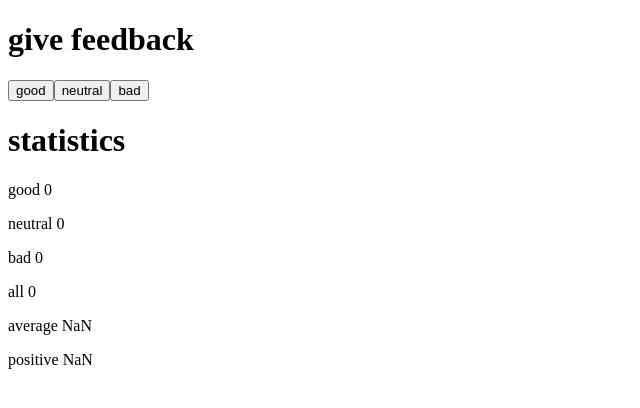
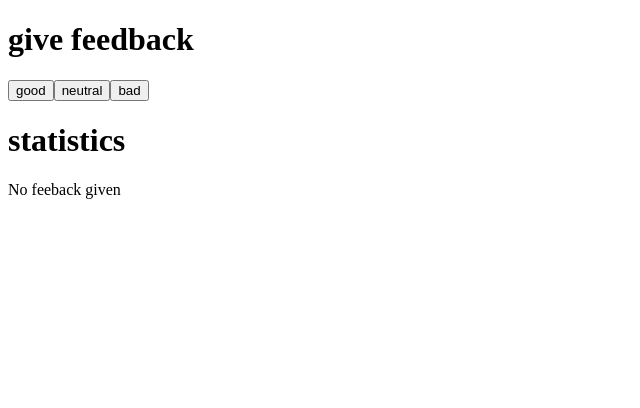
Before and after one commit to PanDav1d/fullstackopen, a React (Vite) app in the folder part1/unicafe/: page / in a window 1280 px wide. Shown: the top 408 px of the page, without its empty margins (0-640 px from the left). Built offline with nearby package versions, Linux system fonts and the light colour scheme.

Commit message:
solve: exercise 1.9

```diff
--- a/part1/unicafe/src/App.jsx
+++ b/part1/unicafe/src/App.jsx
@@ -1,17 +1,24 @@
 import { useState } from "react";
 
 const Statistics = ({ good, neutral, bad }) => {
+  const all = good + neutral + bad;
+  if (all == 0) {
+    return (
+      <>
+        <h1>statistics</h1>
+        <p>No feeback given</p>
+      </>
+    );
+  }
   return (
     <>
       <h1>statistics</h1>
       <p>good {good}</p>
       <p>neutral {neutral}</p>
       <p>bad {bad}</p>
-      <p>all {good + neutral + bad}</p>
-      <p>
-        average {(good * 1 + neutral * 0 + bad * -1) / (good + neutral + bad)}
-      </p>
-      <p>positive {(good * 100) / (good + bad + neutral)}</p>
+      <p>all {all}</p>
+      <p>average {(good * 1 + neutral * 0 + bad * -1) / all}</p>
+      <p>positive {(good * 100) / all} %</p>
     </>
   );
 };
```
